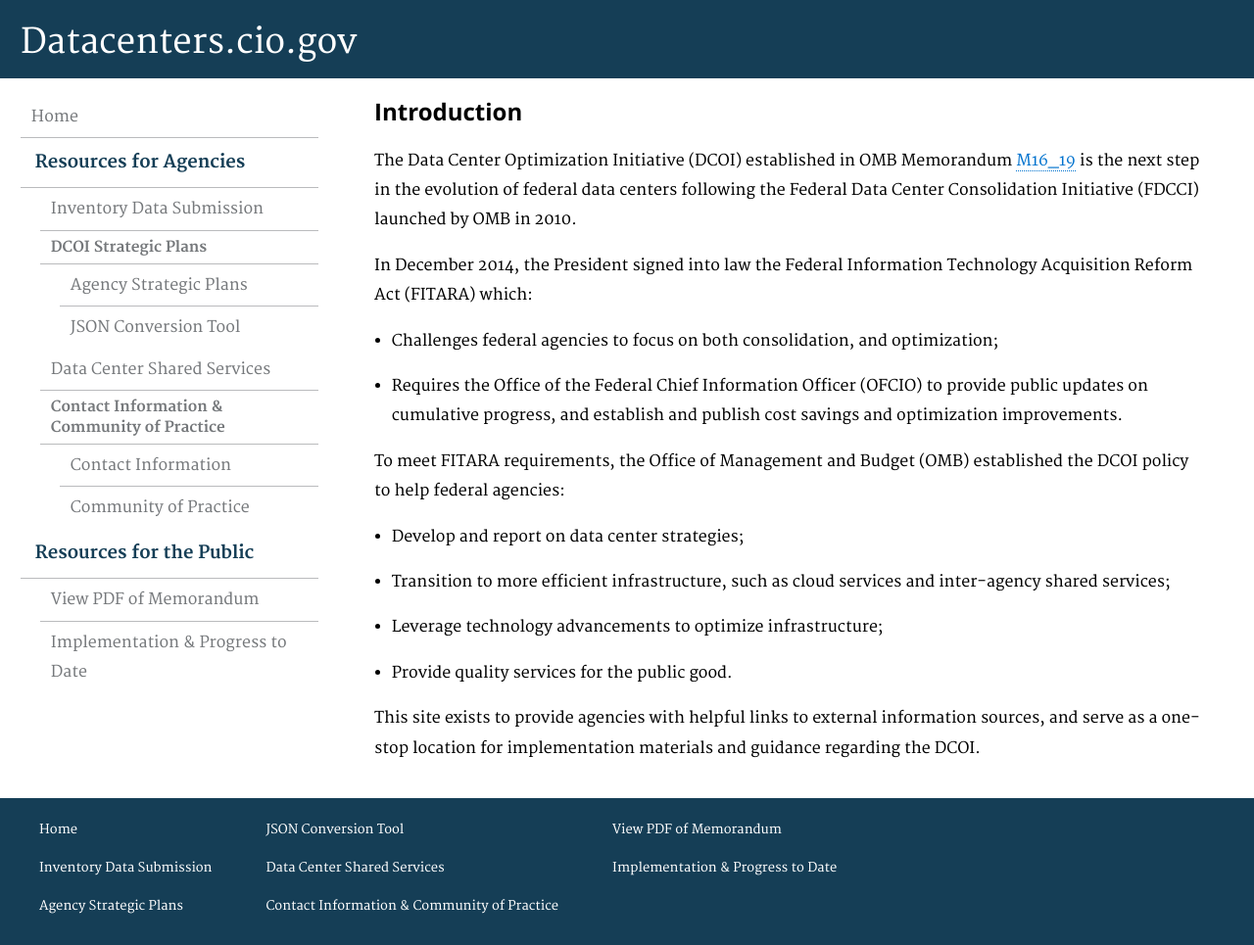
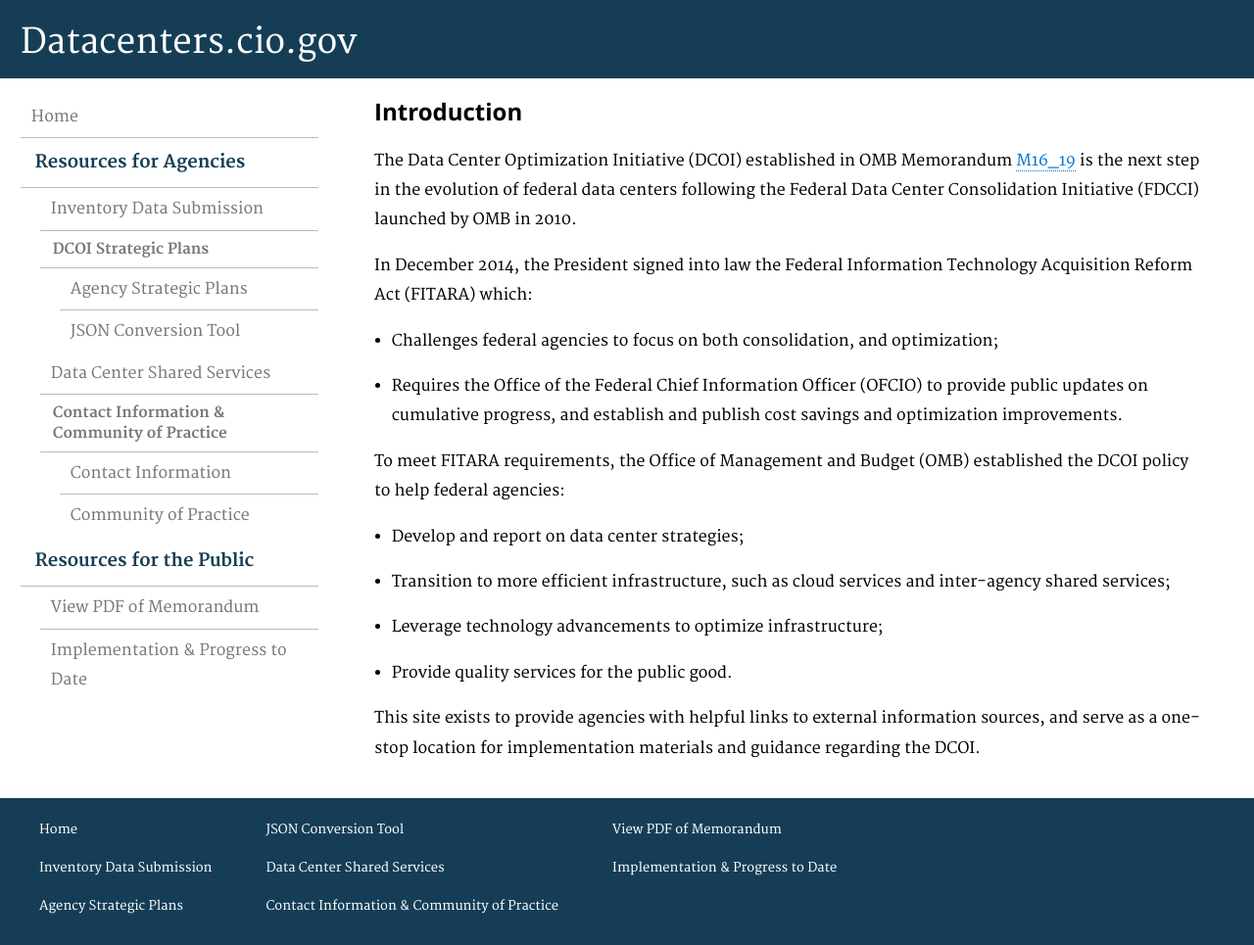
Before and after one commit to ydave-reisys/datacenters, a Jekyll site: the page built from pages/index.html, in a window 1280 px wide and 965 px high. Shown: the whole window at 98% size. Built offline with Jekyll 4.4.1, drawn with Linux system fonts in a browser that asks for light colours; nearby versions of some CDN libraries; Markdown is read by kramdown in place of the engine named in the settings.

Commit message:
test sidebar format

```diff
--- a/_includes/sidebar.html
+++ b/_includes/sidebar.html
@@ -22,7 +22,7 @@
                     {% if sublink.url %}
                         <a href="{{ sublink.url }}">{{ sublink.text }}</a>
                     {% else %}
-                        <span class="sidebar-heading" style="font-size:15px;padding:6px; line-height:1.4em;">{{ sublink.text }}</span>
+                        <span class="sidebar-heading" style="font-size:15px;padding:8px; line-height:1.4em;">{{ sublink.text }}</span>
                     {% endif %}
                 </li>
 
```
